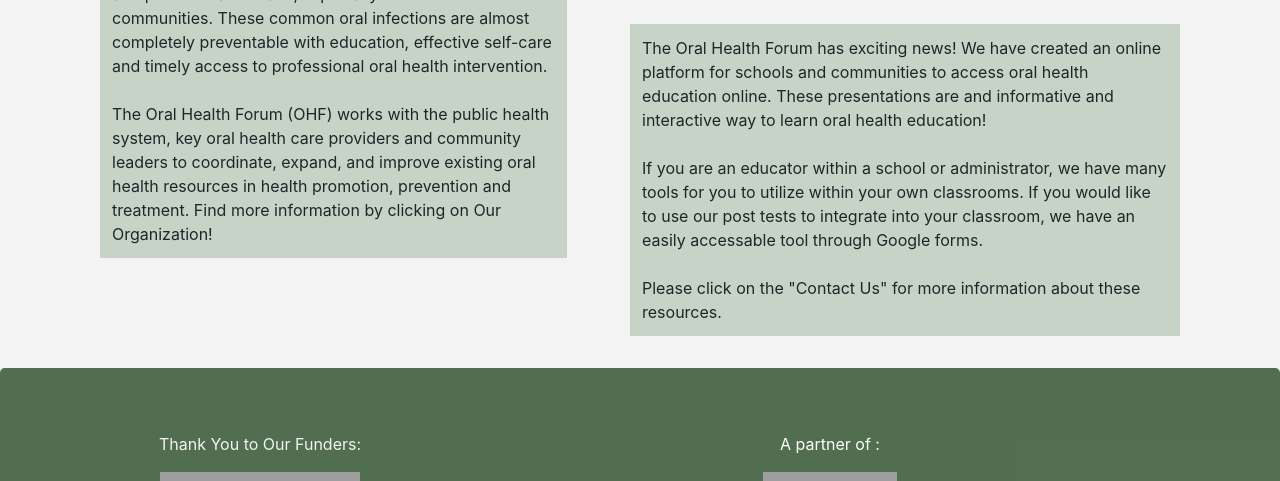
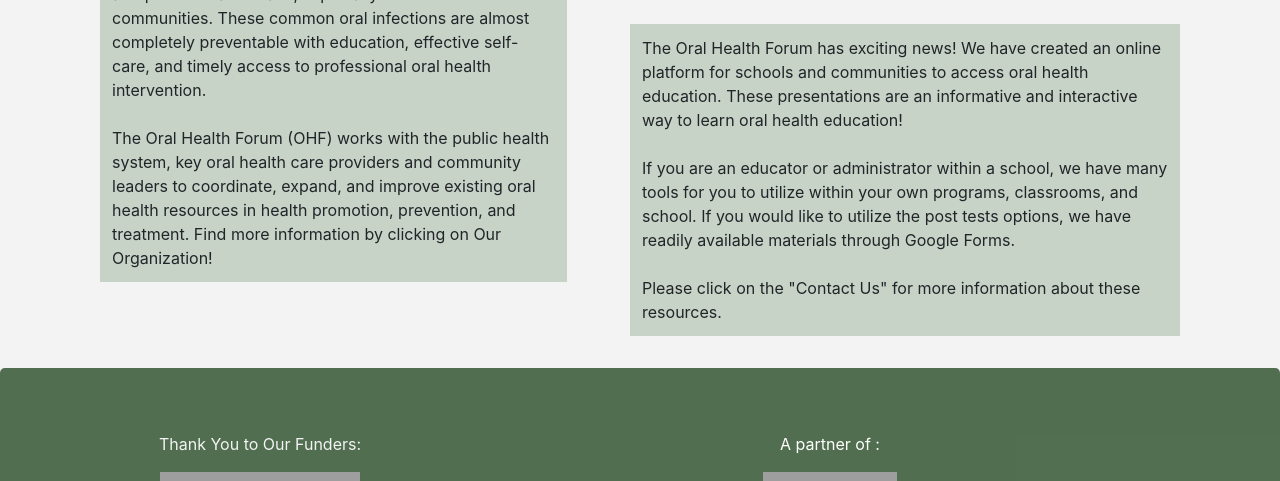
Before and after one commit to KCUkeka/Total-Tooth-Truth, a Django app: page / in a window 1280 px wide. Shown: the part 1597-2078 px from the top of the page. Run offline with Django 3.2, Linux system fonts and the light colour scheme; some libraries are stand-ins or nearby versions; grey boxes are pictures that could not be loaded.

Commit message:
Small changes made.

```diff
--- a/apps/tooth_talk_app/templates/field_trip.html
+++ b/apps/tooth_talk_app/templates/field_trip.html
@@ -140,7 +140,7 @@
         <br>
 
         <div>
-            <h4 style="color:rgba(39, 122, 37, 0.726)"> Take a trip to the total tooth gameshow! You can be a competetor
+            <h4 style="color:rgba(39, 122, 37, 0.726)"> Take a trip to the total tooth truth gameshow! You can be a competitor
                 for the total tooth truth!
                 <br>Watch the video and see if you can answer these questions. Ready? </h4>
         </div>
--- a/apps/tooth_talk_app/templates/fun_color.html
+++ b/apps/tooth_talk_app/templates/fun_color.html
@@ -140,7 +140,7 @@
         <br>
         <h4 style="color:seagreen">Below are some fun coloring activities you can color right from your computer!
             <br>
-            Click Images to download!</h4>
+            Right Click Image to copy!</h4>
         <br>
 
         <a href="https://i.imgur.com/44b7pCw.png" target="_blank" class="img-fluid" >
--- a/apps/tooth_talk_app/templates/home.html
+++ b/apps/tooth_talk_app/templates/home.html
@@ -185,14 +185,14 @@
     <div id="bottom">
         <ul class="nav navebar sticky-top navbar-light bg-light nav-tabs nav-fill nav-tabs">
             <li class="nav-item"><a class="nav-link"
-                    href="https://www.heartlandalliance.org/program/oral-health-forum/who-we-are/">Our
+                    href="https://www.heartlandalliance.org/program/oral-health-forum/who-we-are/" target="_blank">Our
                     Organization</a>
             </li>
             <li class="nav-item dropdown">
                 <a class="nav-link dropdown-toggle" data-toggle="dropdown" href="#" role="button" aria-haspopup="true"
                     aria-expanded="false">Additional Resources</a>
                 <div class="dropdown-menu">
-                    <a class="dropdown-item" href="https://www.heartlandalliance.org/total-tooth-truth/">Total Tooth
+                    <a class="dropdown-item" href="https://www.heartlandalliance.org/total-tooth-truth/" target="_blank">Total Tooth
                         Lesson Plans for Teachers
                     </a>
                 </div>
@@ -215,19 +215,15 @@
                         <div style="background: rgba(31, 80, 29, 0.2); width: 467px;">
                             <p style="padding: 12px;">Public health attention to oral health care remains
                                 inadequate as evidenced by prevalence of dental caries and periodontal disease,
-                                especially
-                                in
-                                low-income communities.
+                                especially in low-income communities.
                                 These common oral infections are almost completely preventable with education, effective
-                                self-care
-                                and timely
-                                access to professional oral health intervention.
+                                self-care, and timely access to professional oral health intervention.
                                 <br>
                                 <br>
                                 The Oral Health Forum (OHF) works with
                                 the public
                                 health system, key oral health care providers and community leaders to coordinate,
-                                expand, and improve existing oral health resources in health promotion, prevention and
+                                expand, and improve existing oral health resources in health promotion, prevention, and
                                 treatment. Find more information by clicking on Our Organization!
                             </p>
                         </div>
@@ -240,16 +236,16 @@
                         <div style="background: rgba(31, 80, 29, 0.2); width: 550px; ">
                             <p style="padding: 12px;">The Oral Health Forum has exciting news! We have created an online
                                 platform for
-                                schools and communities to access oral health education online. These
+                                schools and communities to access oral health education. These
                                 presentations
-                                are and informative and interactive way to learn oral health education!
+                                are an informative and interactive way to learn oral health education!
                                 <br>
                                 <br>
 
-                                If you are an educator within a school or administrator,
-                                we have many tools for you to utilize within your own classrooms.
-                                If you would like to use our post tests to integrate into your classroom, we
-                                have an easily accessable tool through Google forms.
+                                If you are an educator or administrator within a school,
+                                we have many tools for you to utilize within your own programs, classrooms, and school.
+                                If you would like to utilize the post tests options, we
+                                have readily available materials through Google Forms.
                                 <br>
                                 <br>
                                 Please click on the "Contact Us" for more
```
